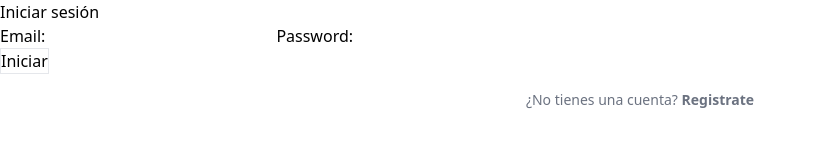
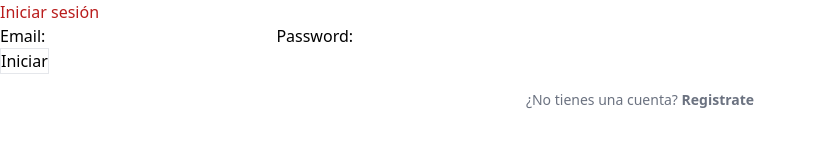
Before and after one commit to mikemrg17/escomidita, a Vue app in the folder client/: page /signIn in a window 1280 px wide. Shown: the top 160 px of the page, without its empty margins (0-817 px from the left). Built offline with nearby package versions, Linux system fonts and the light colour scheme.

Commit message:
modificar color

```diff
--- a/client/src/views/SignInView.vue
+++ b/client/src/views/SignInView.vue
@@ -1,6 +1,6 @@
 <template>
     <main class="whole-screen">
-        <div>
+        <div class="text-red-700">
             Iniciar sesión
         </div>
         <label>Email:</label><input type="text" v-model="state.email" />
```
